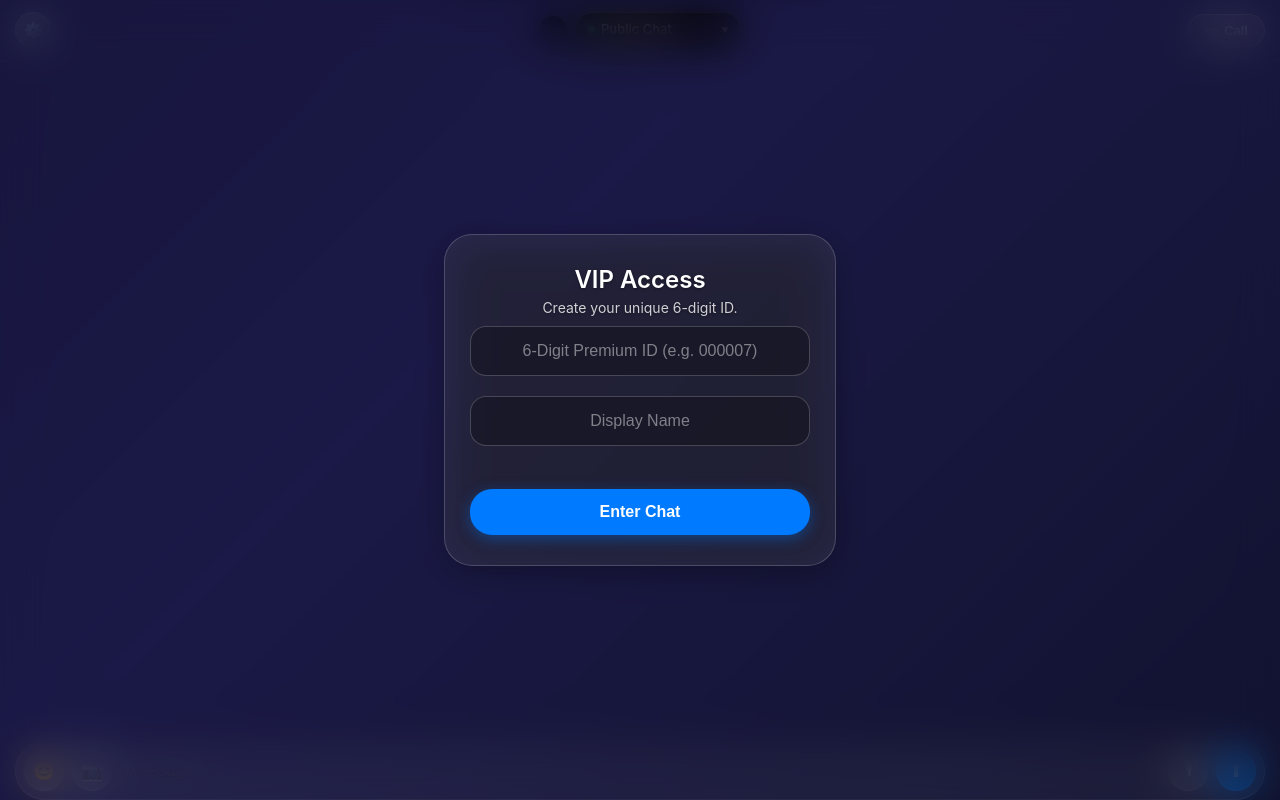
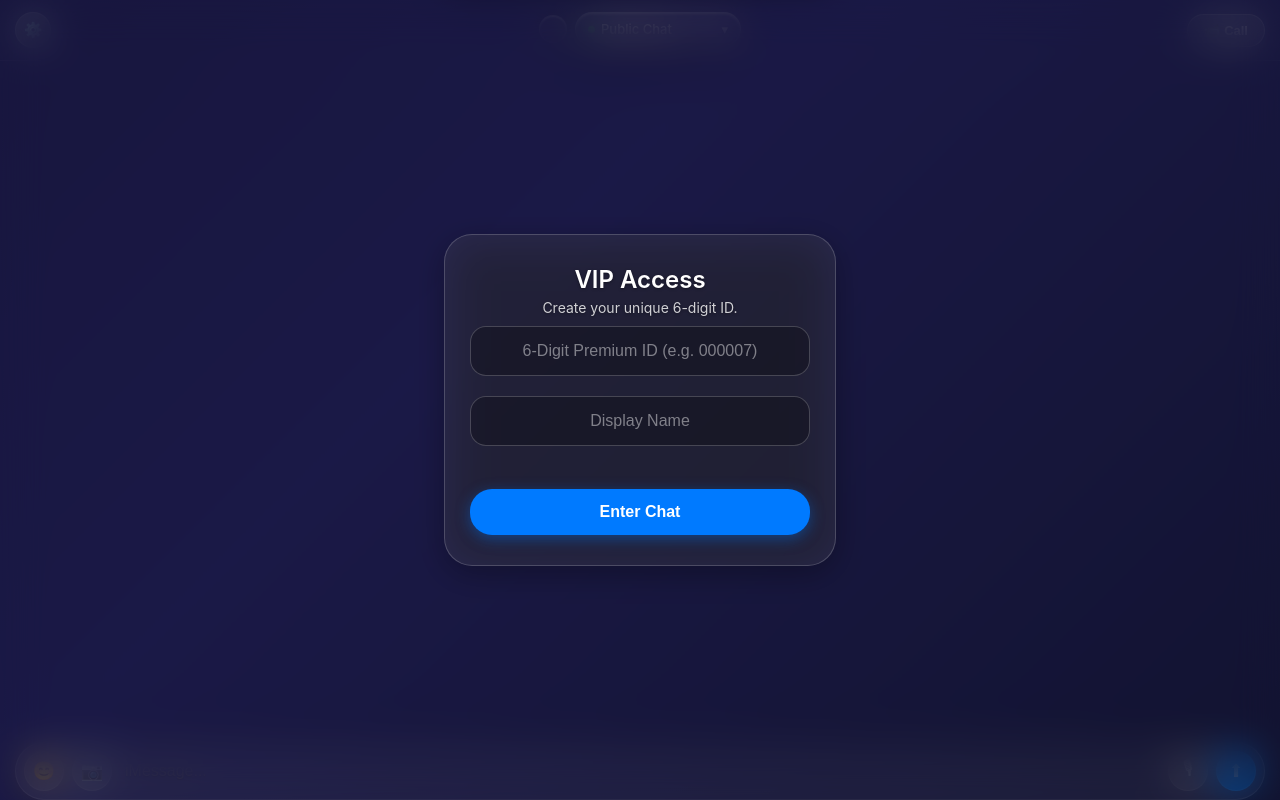
Before and after one commit to suniljangid097-ship-it/chatsapp, a website: page public/index.html in a window 1280 px wide. Drawn offline with nearby package versions, Linux system fonts and the light colour scheme; no server answers.

Commit message:
Update index.html

```diff
--- a/public/index.html
+++ b/public/index.html
@@ -19,11 +19,13 @@
 
         .glass { background: rgba(255, 255, 255, 0.08); backdrop-filter: blur(25px); -webkit-backdrop-filter: blur(25px); border: 1px solid rgba(255, 255, 255, 0.18); box-shadow: 0 8px 32px 0 rgba(0, 0, 0, 0.3); }
 
+        /* ✨ LIQUID GLASS DYNAMIC ISLAND (METAL SHINE & FROSTED GLASS) */
         #dynamic-island-container { position: absolute; top: 12px; left: 50%; transform: translateX(-50%); display: flex; align-items: center; gap: 8px; z-index: 100; transition: all 0.4s cubic-bezier(0.175, 0.885, 0.32, 1.275); }
-        .island-left { width: 26px; height: 26px; background: rgba(0,0,0,0.85); border-radius: 50%; border: 1px solid rgba(255,255,255,0.15); display: flex; justify-content: center; align-items: center; box-shadow: 0 4px 10px rgba(0,0,0,0.5); cursor: pointer; }
-        .island-right { height: 32px; min-width: 140px; background: rgba(10, 10, 15, 0.85); backdrop-filter: blur(20px); -webkit-backdrop-filter: blur(20px); border: 1px solid rgba(255,255,255,0.18); border-radius: 20px; display: flex; align-items: center; justify-content: space-between; padding: 0 12px; cursor: pointer; box-shadow: 0 4px 20px rgba(0,0,0,0.5); color: #fff; font-size: 13px; font-weight: 500; }
+        .island-left { width: 26px; height: 26px; background: rgba(255, 255, 255, 0.08); backdrop-filter: blur(15px); -webkit-backdrop-filter: blur(15px); border-radius: 50%; border: 1px solid rgba(255, 255, 255, 0.25); display: flex; justify-content: center; align-items: center; box-shadow: 0 4px 15px rgba(0,0,0,0.4), inset 0 1px 2px rgba(255,255,255,0.4); cursor: pointer; }
 
-        #dynamic-island-container.expanded .island-right { width: 310px; height: 230px; border-radius: 28px; flex-direction: column; align-items: flex-start; padding: 15px; justify-content: flex-start; background: rgba(15, 18, 30, 0.92); border: 1px solid rgba(255,255,255,0.25); }
+        .island-right { height: 32px; min-width: 140px; background: rgba(255, 255, 255, 0.1); backdrop-filter: blur(25px); -webkit-backdrop-filter: blur(25px); border: 1px solid rgba(255, 255, 255, 0.28); border-radius: 20px; display: flex; align-items: center; justify-content: space-between; padding: 0 12px; cursor: pointer; box-shadow: 0 8px 32px rgba(0,0,0,0.4), inset 0 1px 3px rgba(255,255,255,0.4), inset 0 -1px 2px rgba(0,0,0,0.4); color: #fff; font-size: 13px; font-weight: 500; }
+
+        #dynamic-island-container.expanded .island-right { width: 310px; height: 230px; border-radius: 28px; flex-direction: column; align-items: flex-start; padding: 15px; justify-content: flex-start; background: rgba(20, 25, 40, 0.82); backdrop-filter: blur(35px); -webkit-backdrop-filter: blur(35px); border: 1px solid rgba(255, 255, 255, 0.3); box-shadow: 0 20px 50px rgba(0,0,0,0.6), inset 0 1px 4px rgba(255,255,255,0.5); }
 
         #users-list { display: none; width: 100%; height: 100%; margin-top: 10px; overflow-y: auto; text-align: left; }
         #dynamic-island-container.expanded #users-list { display: block; }
@@ -172,10 +174,10 @@
         </div>
     </div>
 
-    <!-- 🏝️ TRUE iOS 18/27 SPLIT DYNAMIC ISLAND -->
+    <!-- ✨ TRUE LIQUID GLASS SPLIT DYNAMIC ISLAND -->
     <div id="dynamic-island-container">
         <div class="island-left" onclick="toggleIsland()"></div>
-        <div class="island-right glass" id="island-main-pill" onclick="toggleIsland()">
+        <div class="island-right" id="island-main-pill" onclick="toggleIsland()">
             <span style="display:flex; align-items:center; gap:6px;"><span style="width:7px; height:7px; background:#34C759; border-radius:50%; box-shadow:0 0 8px #34C759;"></span> <span id="current-chat-title">Public Chat</span></span>
             <span>▾</span>
 
@@ -269,7 +271,6 @@
             }
         });
 
-        // Handle ALL missed offline messages
         socket.on('offline_notification', (msg) => {
             showOfflinePopup(msg.from_name, msg.text || 'Attachment', msg.time);
             const pill = document.getElementById('island-main-pill');
@@ -653,7 +654,6 @@
         let localStream, peerConn, pendingOffer = null;
         const videoCallBtn = document.getElementById('video-call-btn');
         if(videoCallBtn) {
-            videoCall_btn_handler:
             videoCallBtn.addEventListener('click', async () => {
                 if(!username) return;
                 if(currentTarget === 'Public') { alert("📹 Please select a Private Chat to use FaceTime!"); return; }
```
